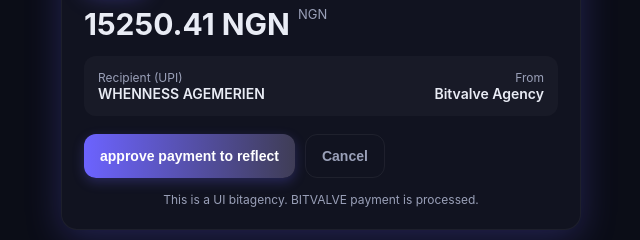
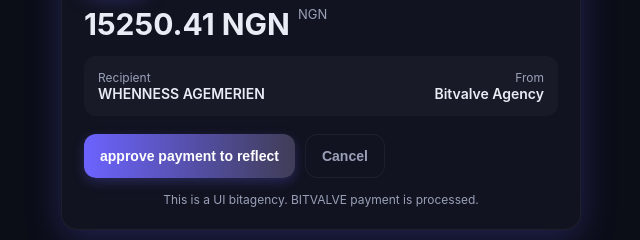
Before and after one commit to kellyotieno872/bitvalvepayy, a website: page puplic/index.html in a window 1280 px wide. Shown: the part 333-573 px from the top of the page, 319-959 px from the left. Drawn offline with Linux system fonts and the light colour scheme.

Commit message:
Update index.html

```diff
--- a/puplic/index.html
+++ b/puplic/index.html
@@ -226,7 +226,7 @@
 
             <div class="details">
                 <div>
-                    <div class="detail-label">Recipient (UPI)</div>
+                    <div class="detail-label">Recipient </div>
                     <div class="detail-value">WHENNESS AGEMERIEN</div>
                 </div>
 
```
